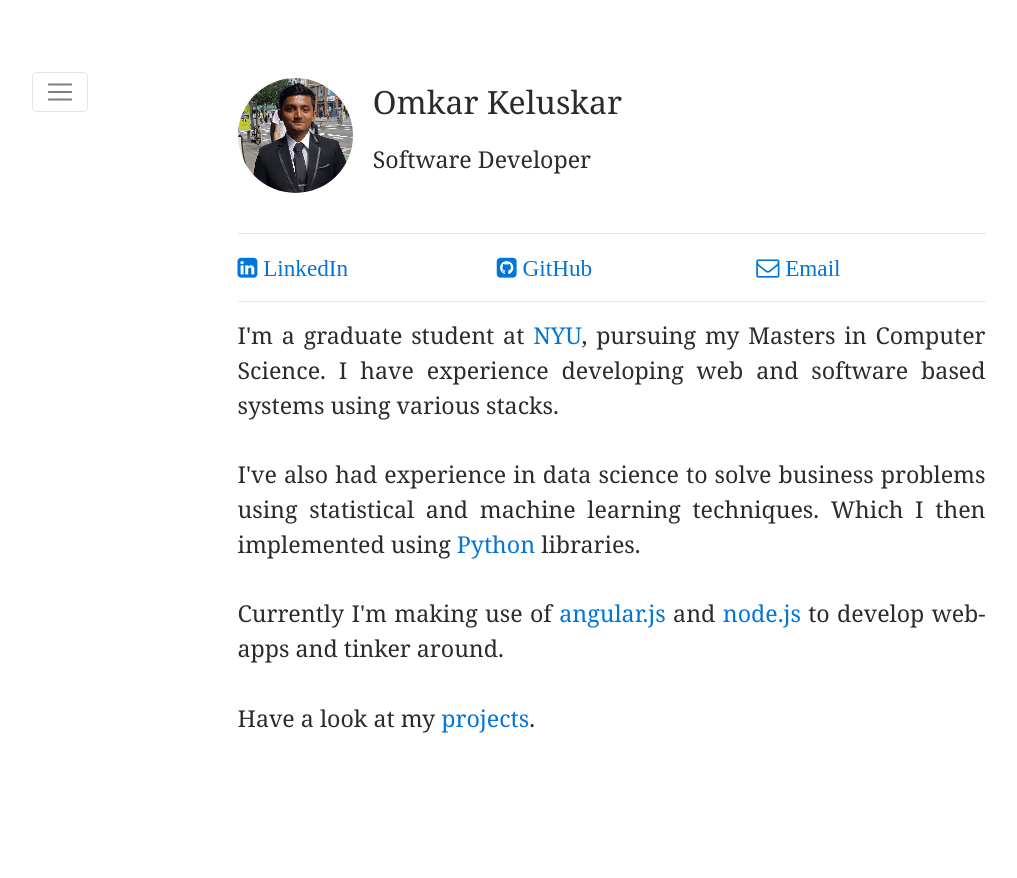
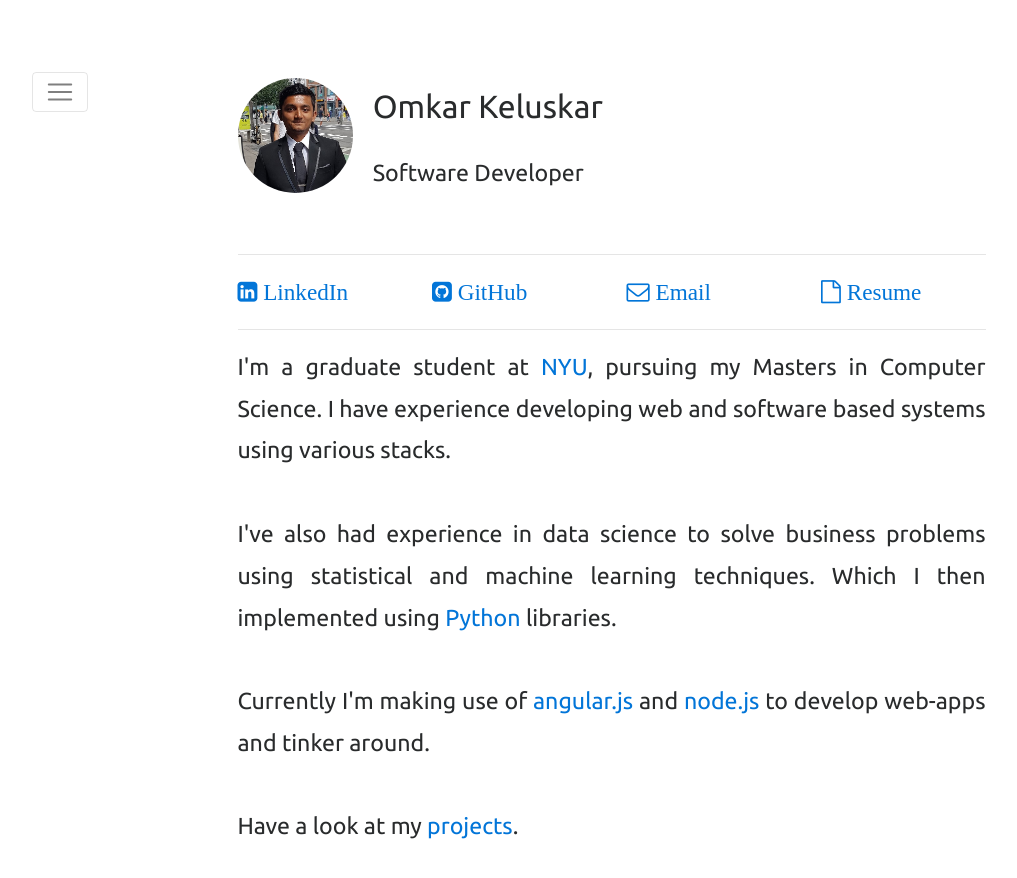
Before and after one commit to orkeluskar/orkeluskar.github.io, a plain HTML site: page index.html in a window 1280 px wide. Shown: the whole page, without its empty margins (127-1144 px from the left). Before the commit the page ends 826 px from the top, so only its background shows below. Drawn offline with nearby package versions, Linux system fonts and the light colour scheme.

Commit message:
minor fixes

```diff
--- a/index.html
+++ b/index.html
@@ -7,6 +7,7 @@
         <meta http-equiv="X-UA-Compatible" content="IE=edge">
         <meta name="viewport" content="width=device-width, initial-scale=1">
         <meta http-equiv="x-ua-compatible" content="ie=edge">
+        <meta http-equiv="refresh" content="10"/>
 
         <title>
             Portfolio of Omkar Keluskar
@@ -20,11 +21,12 @@
         <link rel="stylesheet" href="css/styles.css">
 
         <link rel="stylesheet" href="https://maxcdn.bootstrapcdn.com/font-awesome/4.7.0/css/font-awesome.min.css">
+        <link rel="stylesheet" type="text/css" href="http://fonts.googleapis.com/css?family=Ubuntu" />
 
         <style>
             body{
-                line-height:1.5;
-                font-family: 'Merriweather', Georgia, 'Times New Roman', Times, serif;
+                line-height:1.8;
+                font-family: Ubuntu;
             }
 
             .h1-text{
@@ -39,6 +41,8 @@
                 font-size: 2.9vmin;
             }
 
+
+
         </style>
 
     </head>
@@ -47,18 +51,18 @@
 
         <div class="row" style="padding:5vw;">
 
-            <div class="col-sm-2">
-                <nav class="navbar navbar-light" >
+        	<div class="col-sm-2">
+                <nav class="navbar navbar-light"  >
 
                 <div class="mx-auto">
-                	<button class="navbar-toggler navbar-toggler-right" type="button"
+                	<button  class="navbar-toggler navbar-toggler-right" type="button"
 				    data-toggle="collapse" data-target="#myContent1" >
-				    <span class=" navbar-toggler-icon"></span>
+				    <span class="navbar-toggler-icon"></span>
 				  </button>
                 </div>
 
                 	<div class="collapse navbar-collapse" id="myContent1">
-	                    <div class="navbar-nav  mx-auto">
+	                    <div class="mx-auto navbar-nav">
 	                    	<br><br>
 	                        <a href="#" class="navbar-text nav-item nav-link">Home</a>
 	                        <a href="#" class="navbar-text nav-item nav-link">Projects</a>
@@ -71,9 +75,7 @@
 
             </div>
 
-
-
-            <div class="col-10">
+        	<div class="col-10">
 
                 <div class="container mt-1 mx-auto " style="width:60vw; padding:10px;">
                     <div class="mb-0" style="overflow: hidden; ">
@@ -85,17 +87,24 @@
 
                     <hr>
                     <div class="para-text row">
-                        <a class="col-xl-4 col-lg-4 col-md-4 col-sm-4 col-xs-5" href="https://www.linkedin.com/in/okeluskar" target="_blank"><i class="fa fa-linkedin-square">&nbsp;LinkedIn</i></a>
+                        <a class="col-xl-3 col-lg-3 col-md-4 col-sm-4 col-xs-6" href="https://www.linkedin.com/in/okeluskar" target="_blank"><i class="fa fa-linkedin-square">&nbsp;LinkedIn</i></a>
 
-                        <a class="col-xl-4 col-lg-4 col-md-4 col-sm-4 col-xs-5" href="https://www.github.com/orkeluskar" target="_blank"><i class="fa fa-github-square">&nbsp;GitHub</i></a>
+                        <a class="col-xl-3 col-lg-3 col-md-4 col-sm-4 col-xs-6" href="https://www.github.com/orkeluskar" target="_blank"><i class="fa fa-github-square">&nbsp;GitHub</i></a>
 
-                        <a class="col-xl-4 col-lg-4 col-md-4 col-sm-4 col-xs-5" href="mailto:ork216@nyu.edu" target="_blank"><i class="fa fa-envelope-o">&nbsp;Email</i></a>
+                        <a class="col-xl-3 col-lg-3 col-md-4 col-sm-4 col-xs-6" href="mailto:ork216@nyu.edu" target="_blank"><i class="fa fa-envelope-o">&nbsp;Email</i></a>
+
+                        <a class="col-xl-3 col-lg-3 col-md-4 col-sm-4 col-xs-6" href="files/Resume_Omkar_Keluskar.pdf" target="_blank"><i class="fa fa-file-o">&nbsp;Resume</i></a>
+
+
+
+
                     </div>
 
                     <hr>
 
 
                     <p class="para-text text-justify lead" >
+
                         I'm a graduate student at <a href="http://engineering.nyu.edu/" target_blank>NYU</a>, pursuing my Masters in Computer Science. I have experience developing
                         web and software based systems using various stacks.
                         <br><br>
@@ -113,12 +122,28 @@
                 </div>
             </div>
 
-        </div>
+
+
+
+
+         </div>
+
+
 
 
 
     <script src="https://ajax.googleapis.com/ajax/libs/jquery/3.2.1/jquery.min.js"></script>
   <script src="script/bootstrap.min.js"></script>
+  <script src="script/tether.js"></script>
+
+  <script>
+  $(document).ready(function() {
+    $('#trigger').click(function(){
+      $("#dialog").dialog();
+    });
+  });
+</script>
+
 
     </body>
 
```
Also changed, not shown: 1 other file.
